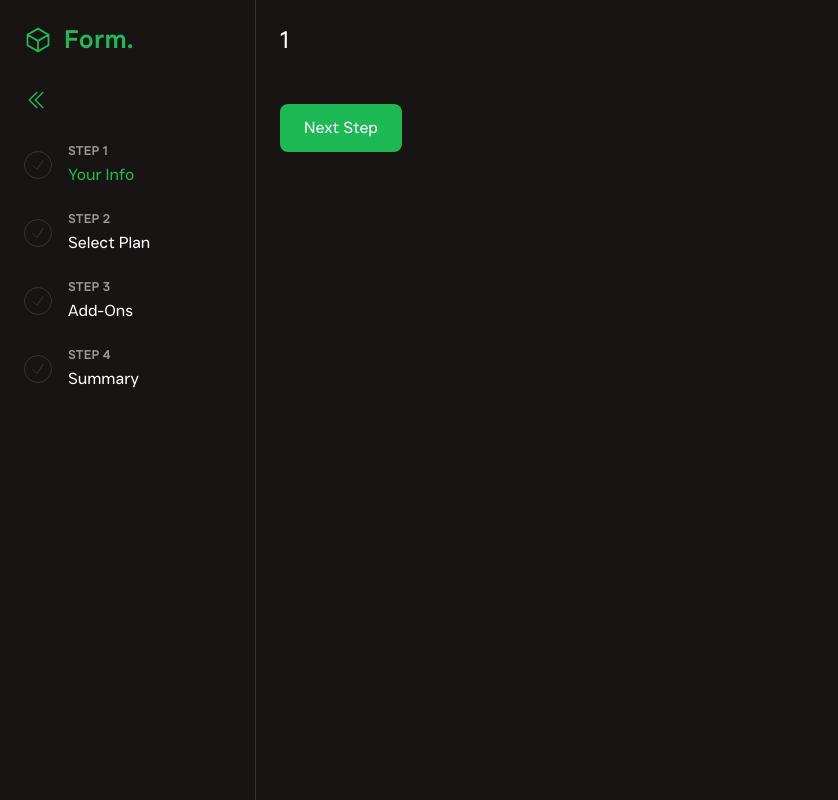
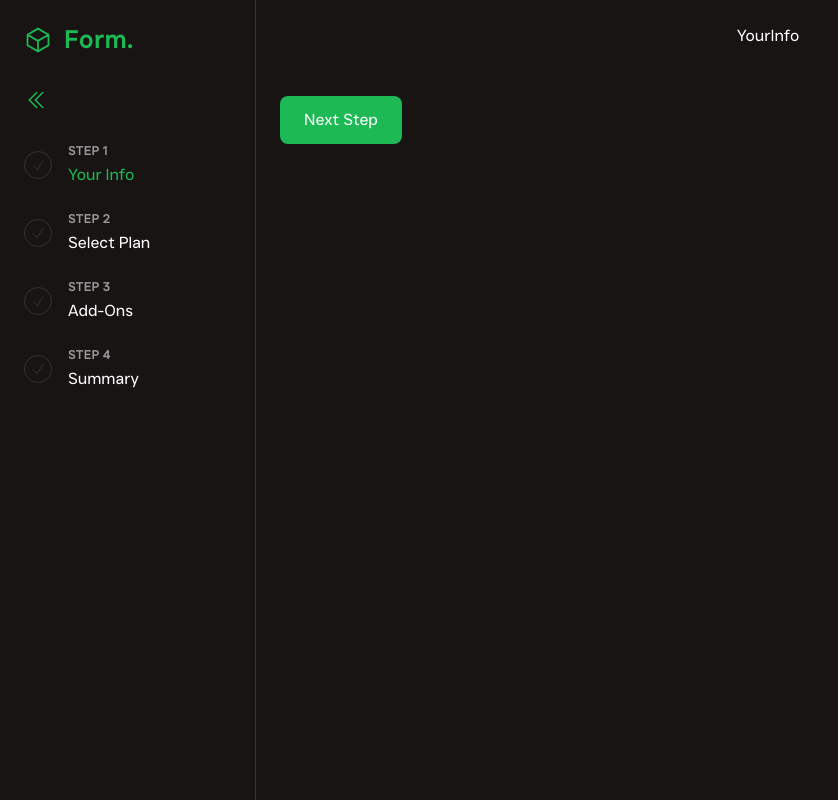
Before and after one commit to vipul-vaishnav/multi-step-form, a React (Vite) app: page / in a window 1280 px wide. Shown: the whole page, without its empty margins (0-838 px from the left). Built offline with nearby package versions, Linux system fonts and the light colour scheme.

Commit message:
ADD: Thanks View

```diff
--- a/src/App.tsx
+++ b/src/App.tsx
@@ -1,6 +1,7 @@
 import React, { useState } from 'react'
 import Sidebar from './components/Sidebar'
 import Dashboard from './components/Dashboard'
+import { Toaster } from "react-hot-toast"
 
 const App = () => {
   const [sidebarCollapsed, setSidebarCollapsed] = useState<boolean>(false)
@@ -16,6 +17,7 @@ const App = () => {
           <Dashboard activeStep={activeStep} setActiveStep={setActiveStep} />
         </article>
       </main>
+      <Toaster />
     </div >
   )
 }
--- a/src/components/Dashboard.tsx
+++ b/src/components/Dashboard.tsx
@@ -1,6 +1,8 @@
 import React, { FC, ReactElement, useEffect, useState } from 'react'
 import { IDashboard } from './interfaces/IDashboard'
 import Button from './Button'
+import View from './View'
+import { toast } from 'react-hot-toast'
 
 const Dashboard: FC<IDashboard> = (props): ReactElement => {
     const { activeStep, setActiveStep } = props
@@ -20,22 +22,19 @@ const Dashboard: FC<IDashboard> = (props): ReactElement => {
     }
 
     const handleSubmit = () => {
-        console.log("FORM submission successfully")
+        setActiveStep(100)
+        toast.success("Subscription successful!", { className: "bg-primary text-white" })
     }
 
     return (
         <div>
-            <div>
-                <p className="text-2xl">
-                    {activeStep}
-                </p>
-            </div>
+            <View activeStep={activeStep} />
 
-            <div className="my-12">
+            {activeStep !== 100 && <div className="my-12">
                 {activeStep !== 1 && <Button onClick={handleBackClick} label='Go Back' variant='text' />}
-                {activeStep !== 4 && <Button onClick={handleNextClick} label='Next Step' variant='contained' />}
+                {activeStep !== 4 && < Button onClick={handleNextClick} label='Next Step' variant='contained' />}
                 {activeStep === 4 && <Button onClick={handleSubmit} label='Confirm' variant='contained' />}
-            </div>
+            </div>}
         </div>
     )
 }
--- /dev/null
+++ b/src/components/View.tsx
@@ -0,0 +1,34 @@
+import React, { FC, ReactElement } from 'react'
+import { IView } from './interfaces/IView'
+import YourInfo from '../views/YourInfo'
+import SelectPlan from '../views/SelectPlan'
+import AddOns from '../views/AddOns'
+import Summary from '../views/Summary'
+import ThankYou from '../views/ThankYou'
+
+const View: FC<IView> = (props): ReactElement => {
+
+    const ViewComponent = () => {
+        switch (props.activeStep) {
+            case 1:
+                return <YourInfo />
+            case 2:
+                return <SelectPlan />
+            case 3:
+                return <AddOns />
+            case 4:
+                return <Summary />
+            default:
+                return <ThankYou />
+        }
+    }
+
+
+    return (
+        <div className="w-full h-full flex items-center justify-center">
+            {ViewComponent()}
+        </div>
+    )
+}
+
+export default View
--- /dev/null
+++ b/src/components/interfaces/IView.ts
@@ -0,0 +1,3 @@
+export interface IView {
+    activeStep: number;
+}
--- /dev/null
+++ b/src/views/AddOns.tsx
@@ -0,0 +1,9 @@
+import React from 'react'
+
+const AddOns = () => {
+    return (
+        <div>AddOns</div>
+    )
+}
+
+export default AddOns
--- /dev/null
+++ b/src/views/SelectPlan.tsx
@@ -0,0 +1,9 @@
+import React from 'react'
+
+const SelectPlan = () => {
+    return (
+        <div>SelectPlan</div>
+    )
+}
+
+export default SelectPlan
--- /dev/null
+++ b/src/views/Summary.tsx
@@ -0,0 +1,9 @@
+import React from 'react'
+
+const Summary = () => {
+    return (
+        <div>Summary</div>
+    )
+}
+
+export default Summary
--- /dev/null
+++ b/src/views/ThankYou.tsx
@@ -0,0 +1,23 @@
+import React from 'react'
+
+const ThankYou = () => {
+    return (
+        <div className="my-24">
+            <section className="p-16">
+                <div className="flex items-center justify-center p-6 rounded-full bg-primary max-w-fit mx-auto">
+                    <svg xmlns="http://www.w3.org/2000/svg" fill="none" viewBox="0 0 24 24" strokeWidth={2} stroke="currentColor" className="w-16 h-16">
+                        <path strokeLinecap="round" strokeLinejoin="round" d="M9 12.75L11.25 15 15 9.75M21 12a9 9 0 11-18 0 9 9 0 0118 0z" />
+                    </svg>
+                </div>
+
+                <h1 className="text-center font-extrabold text-5xl my-5">Thank you!</h1>
+
+                <p className="text-center max-w-xl text-[#999]">
+                    Thanks for confirming your subscription! We hope you have fun using our platform. If you ever need support, please feel free to email us at <a className="italic underline" href="mailto:support@loremgaming.com">support@loremgaming.com</a>.
+                </p>
+            </section>
+        </div >
+    )
+}
+
+export default ThankYou
--- /dev/null
+++ b/src/views/YourInfo.tsx
@@ -0,0 +1,9 @@
+import React from 'react'
+
+const YourInfo = () => {
+    return (
+        <div>YourInfo</div>
+    )
+}
+
+export default YourInfo
```
